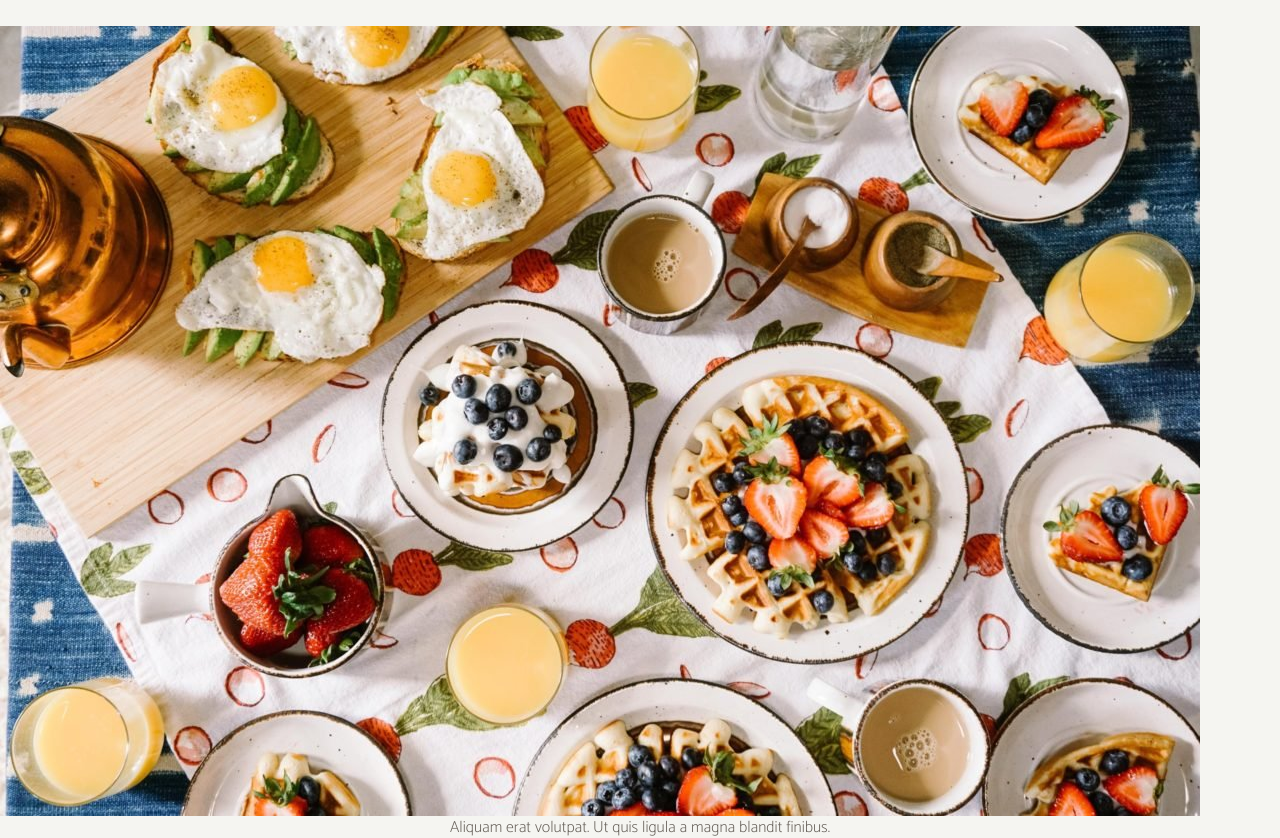
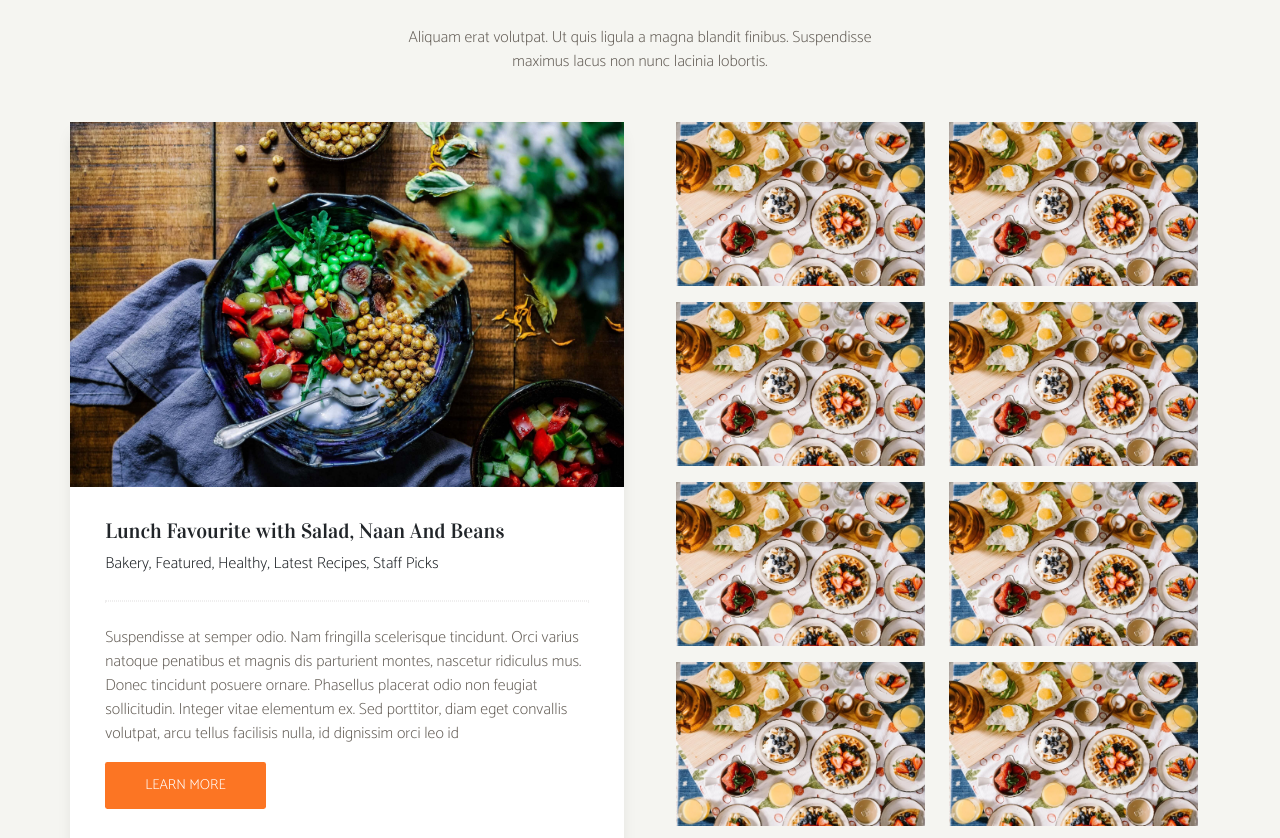
Before and after one commit to mohamed-jebali/proj-html-vuejs, a Vue app: page / in a window 1280 px wide. Shown: the part 1222-2060 px from the top of the page. Built offline with nearby package versions, Linux system fonts and the light colour scheme.

Commit message:
working dishes layout

```diff
--- a/src/components/Main_Components/AppPopularRecipes.vue
+++ b/src/components/Main_Components/AppPopularRecipes.vue
@@ -3,13 +3,10 @@
         <h4 class="text-center">
             POPULAR RECIPES
         </h4>
-        <img src="../../assets/img/r-rachel-park-366508-unsplash-min-1200x790.jpg" alt="">
         <p class="text-center mb-5">
             Aliquam erat volutpat. Ut quis ligula a magna blandit finibus. Suspendisse maximus lacus non nunc lacinia lobortis.
         </p>
-        <AppRecipes v-for="recipe in listRecipes"
-        :imageRecipe="recipe.img"
-        />
+        <AppRecipes/>
     </div>
 </template>
 <script>
@@ -21,14 +18,6 @@ export default {
     },
     data() {
         return {
-            listRecipes:[
-                {
-                    img:'../../assets/img/Yogurt-Nan.jpg',
-                },
-                {
-                    img:'../../assets/img/r-rachel-park-366508-unsplash-min-1200x790.jpg',
-                },
-            ]
         }
     },
 }
@@ -43,7 +32,7 @@ h4{
     margin-bottom: 1.5rem;
 }
 p{
-    padding: 0 28rem;
+    padding: 0 25rem;
     font-weight: 200;
     color: $darkGrey;
 }
--- a/src/components/Main_Components/AppRecipes.vue
+++ b/src/components/Main_Components/AppRecipes.vue
@@ -1,7 +1,7 @@
 <template>
     <div class="container">
         <div class="row">
-            <div class="col-6 card-dish-big p-0">
+            <div class="card-dish-big p-0">
                 <div class="img-container">
                     <img src="../../assets/img/Yogurt-Nan.jpg"/>
                 </div>
@@ -22,8 +22,31 @@
                     </button>
                 </div>
             </div>
-            <div class="col-3 px-4 card-dish-big">
-                <img :src="getImagePath(imageRecipe)" alt="">
+            <div class="container-single-dish d-flex">
+                <div class="single-dish mb-3">
+                    <img src="../../assets/img/r-rachel-park-366508-unsplash-min-1200x790.jpg" alt="rachel-park-dish">
+                </div>
+                <div class="single-dish mb-3">
+                    <img src="../../assets/img/r-rachel-park-366508-unsplash-min-1200x790.jpg" alt="rachel-park-dish">
+                </div>
+                <div class="single-dish mb-3">
+                    <img src="../../assets/img/r-rachel-park-366508-unsplash-min-1200x790.jpg" alt="rachel-park-dish">
+                </div>
+                <div class="single-dish mb-3">
+                    <img src="../../assets/img/r-rachel-park-366508-unsplash-min-1200x790.jpg" alt="rachel-park-dish">
+                </div>
+                <div class="single-dish mb-3">
+                    <img src="../../assets/img/r-rachel-park-366508-unsplash-min-1200x790.jpg" alt="rachel-park-dish">
+                </div>
+                <div class="single-dish mb-3">
+                    <img src="../../assets/img/r-rachel-park-366508-unsplash-min-1200x790.jpg" alt="rachel-park-dish">
+                </div>
+                <div class="single-dish mb-3">
+                    <img src="../../assets/img/r-rachel-park-366508-unsplash-min-1200x790.jpg" alt="rachel-park-dish">
+                </div>
+                <div class="single-dish mb-3">
+                    <img src="../../assets/img/r-rachel-park-366508-unsplash-min-1200x790.jpg" alt="rachel-park-dish">
+                </div>
             </div>
         </div>
     </div>
@@ -31,18 +54,8 @@
 <script>
 export default {
     methods: {
-        getImagePath: function(img) {
-        return new URL(`../assets/img/${img}`, import.meta.url).href;
-}
+
     },
-
-    props:{
-        imageRecipe:String,
-        titleRecipe:String,
-        descriptionRecipe:String,
-        dishRecipe:String,
-        buttonRecipe:String
-    }
 }
 </script>
 <style lang="scss" scoped>
@@ -57,10 +70,26 @@ export default {
     padding: 1rem 2.2rem;
 }
 
+.container-single-dish{
+    width: calc(100% / 2);
+    display: flex;
+    justify-content: space-between;
+    flex-wrap: wrap;
+    height: 100%;
+}
+.single-dish{
+    width: calc(100% / 2);
+    border-left: 1.5rem solid #f5f5f1;
+    height: 100%;
+    img{
+        width: 100%;
+    }
+}
 .card-dish-big{
     background-color: white;
     box-shadow: 0px 10px 15px -3px rgba(0,0,0,0.1);
-    margin-right: 3rem;
+    width: calc(100% / 2 - 1rem);
+    margin-right: 1rem;
     h4{
         font-size: 1.3rem;
         margin-top: 1rem;
@@ -77,7 +106,6 @@ export default {
         border-radius: 0.15rem;
         font-size: 0.9rem;
         border: none;
-        margin-bottom: 2rem;
     }
     .dotted-line{
         width: 100%;
```
